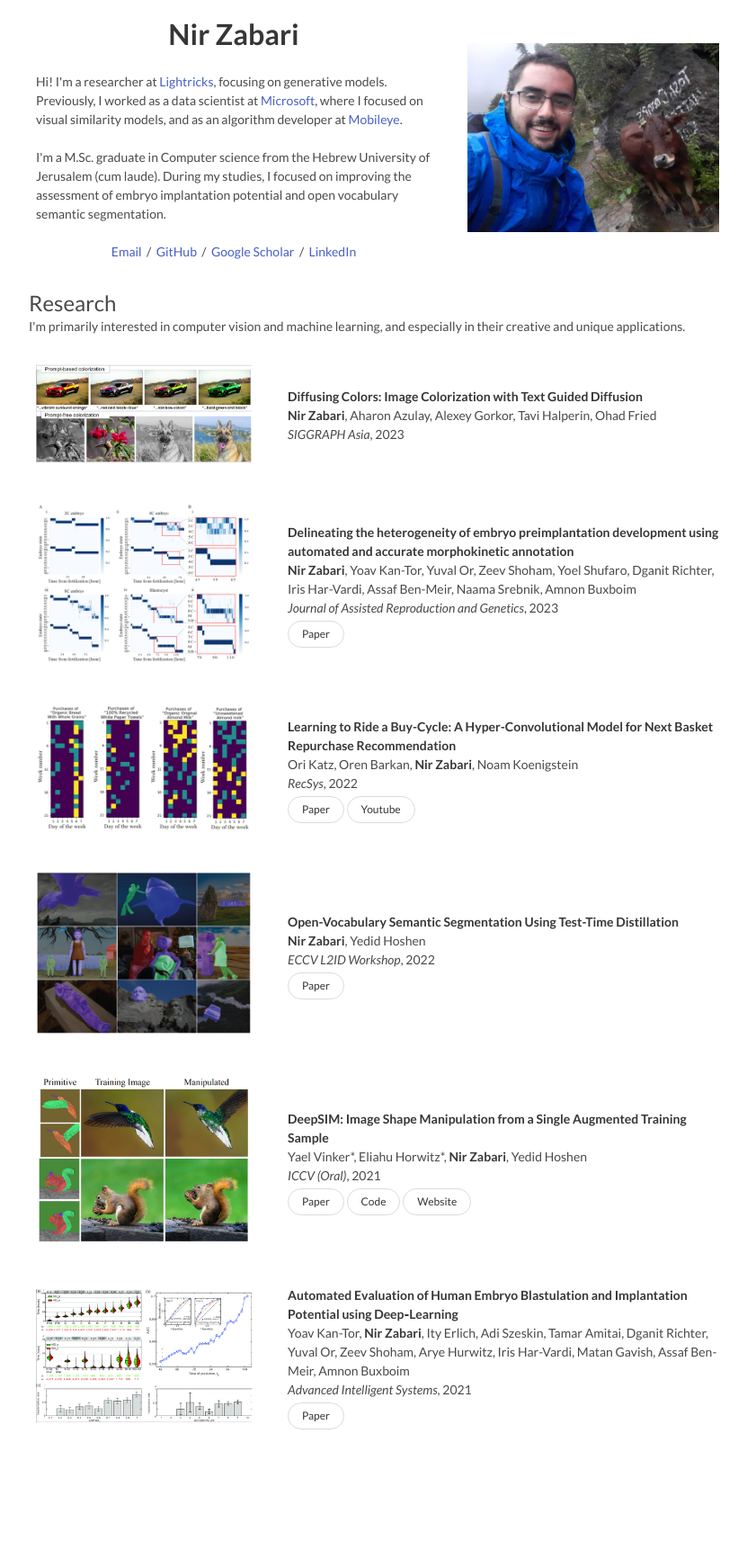
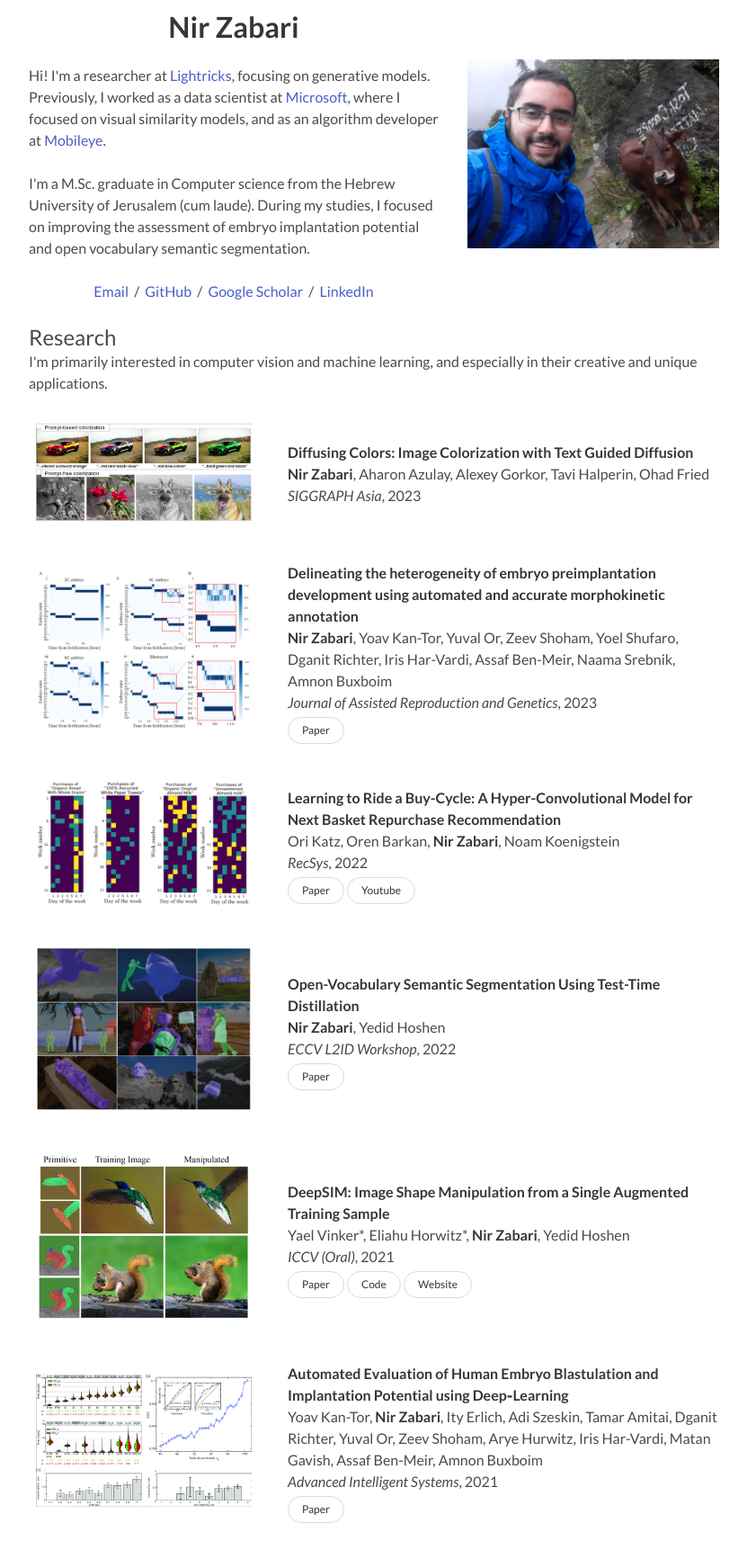
Before and after one commit to NirZabari/nirzabari.github.io, a Jekyll site: the page built from _posts/2023-08-28-colordiffusion.markdown, in a window 1280 px wide. Shown: the whole page at 90% size, without its empty margins (220-1051 px from the left). Built offline with Jekyll 4.4.1, drawn with Linux system fonts in a browser that asks for light colours; before the commit the page ends 1609 px from its top, so only the background shows below that.

Commit message:
minor design

```diff
--- a/_layouts/default.html
+++ b/_layouts/default.html
@@ -41,7 +41,7 @@
         <td style="padding:0px">
             <table style="width:100%;border:0px;border-spacing:0px;border-collapse:separate;margin-right:auto;margin-left:auto;">
                 <tr style="padding:0px; display: flex; align-items: center;">
-                    <td style="padding:2.5%;width:60%;vertical-align:middle">
+                    <td style="padding:1.5%;width:60%;vertical-align:middle">
                         <h1 class="title is-3 is-spaced">
                             Nir Zabari
                         </h1>
--- a/style.scss
+++ b/style.scss
@@ -30,13 +30,13 @@ tr,
 p,
 a {
   font-family: 'Lato', Verdana, Helvetica, sans-serif;
-  font-size: 14px;
+  font-size: 16px;
   font-display: auto;
 }
 
 strong {
   font-family: 'Lato', Verdana, Helvetica, sans-serif;
-  font-size: 14px;
+  font-size: 16px;
   font-display: auto;
 }
 
@@ -52,7 +52,7 @@ h2 {
 
 h3 {
   font-family: 'Lato', Verdana, Helvetica, sans-serif;
-  font-size: 14px;
+  font-size: 16px;
   font-weight: 700;
   font-display: auto;
   padding: 0px;
```
